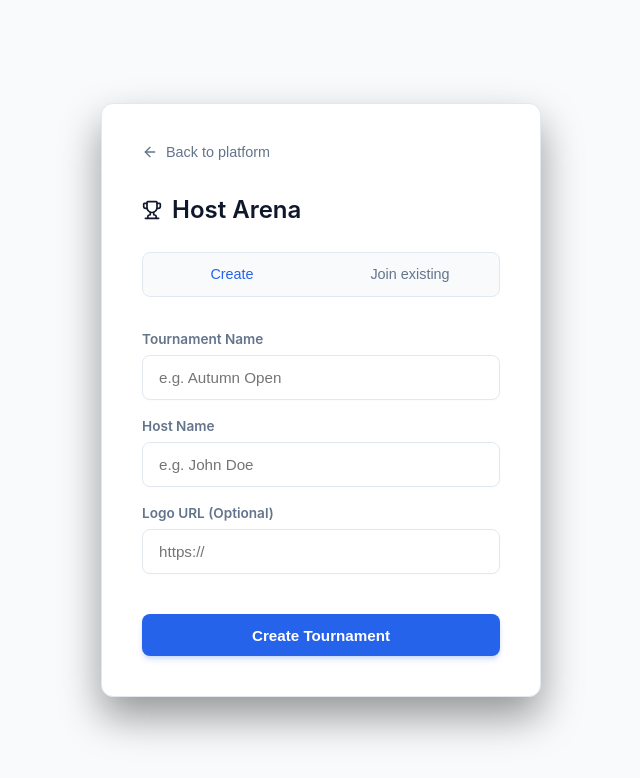
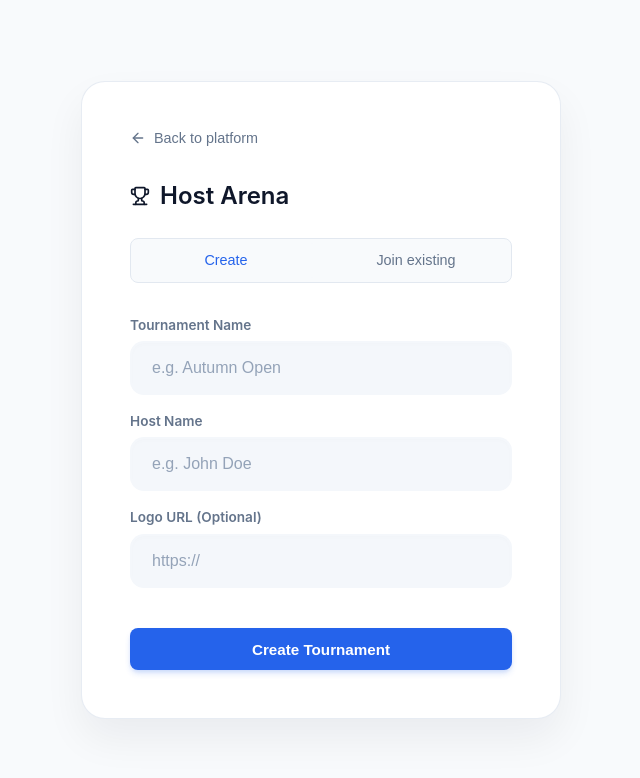
Before and after one commit to rajtilakchamlagain/BVEC_Chess, a React (Vite) app: page /chess-owner-entry in a window 1280 px wide. Shown: the top 778 px of the page, without its empty margins (319-959 px from the left). Built offline with nearby package versions, Linux system fonts and the light colour scheme.

Commit message:
style: overhaul cards and inputs to be uniquely styled, sleek, and premium

```diff
--- a/src/index.css
+++ b/src/index.css
@@ -74,22 +74,73 @@ body {
 
 /* Inputs & Buttons */
 .premium-input {
-  background: #ffffff;
-  border: 1px solid var(--border-color);
-  color: var(--text-main);
-  padding: 0.8rem 1rem;
-  border-radius: 8px;
-  font-size: 0.95rem;
+  background: #f4f7fb;
+  border: 2px solid transparent;
+  color: #0f172a;
+  padding: 1rem 1.25rem;
+  border-radius: 14px;
+  font-size: 1rem;
+  font-weight: 500;
   outline: none;
-  transition: all 0.2s ease;
+  transition: all 0.25s cubic-bezier(0.4, 0, 0.2, 1);
   width: 100%;
-  box-shadow: 0 1px 2px rgba(0,0,0,0.02);
+  box-shadow: inset 0 2px 4px rgba(0,0,0,0.01);
 }
 
 .premium-input:focus {
+  background: #ffffff;
   border-color: var(--primary);
-  box-shadow: 0 0 0 3px rgba(37, 99, 235, 0.15);
+  box-shadow: 0 4px 12px rgba(37, 99, 235, 0.12), inset 0 2px 4px rgba(0,0,0,0.01);
 }
+.premium-input::placeholder {
+  color: #94a3b8;
+  font-weight: 400;
+}
+
+.premium-card {
+  background: #ffffff;
+  padding: 2.5rem;
+  border-radius: 20px;
+  border: 1px solid rgba(226, 232, 240, 0.8);
+  box-shadow: 0 10px 30px rgba(15, 23, 42, 0.04);
+  transition: all 0.3s cubic-bezier(0.4, 0, 0.2, 1);
+  cursor: pointer;
+  position: relative;
+  overflow: hidden;
+}
+
+.premium-card:hover {
+  transform: translateY(-5px);
+  border-color: rgba(37, 99, 235, 0.3);
+  box-shadow: 0 20px 40px rgba(37, 99, 235, 0.08);
+}
+
+.premium-card-icon {
+  background: linear-gradient(135deg, var(--primary), #3b82f6);
+  width: 56px;
+  height: 56px;
+  border-radius: 16px;
+  display: flex;
+  align-items: center;
+  justify-content: center;
+  margin-bottom: 1.5rem;
+  box-shadow: 0 8px 16px rgba(37, 99, 235, 0.2);
+}
+
+.premium-card-icon svg {
+  color: #ffffff;
+}
+
+.entry-container {
+  width: 100%;
+  max-width: 480px;
+  padding: 3rem;
+  background: #ffffff;
+  border-radius: 24px;
+  border: 1px solid rgba(226, 232, 240, 0.8);
+  box-shadow: 0 20px 40px rgba(15, 23, 42, 0.06);
+}
+
 
 .input-group {
   display: flex;
--- a/src/pages/ChessOwnerEntry.jsx
+++ b/src/pages/ChessOwnerEntry.jsx
@@ -64,7 +64,7 @@ export default function ChessOwnerEntry() {
 
   return (
     <div style={{ background: 'var(--bg-color)', color: 'var(--text-main)', minHeight: '100vh', display: 'flex', alignItems: 'center', justifyContent: 'center' }}>
-      <div style={{ width: '100%', maxWidth: '440px', padding: '2.5rem', background: 'var(--panel-bg)', borderRadius: '12px', border: '1px solid var(--border-color)', boxShadow: '0 20px 40px rgba(0,0,0,0.4)' }}>
+      <div className="entry-container">
 
         <button onClick={() => navigate('/')} style={{ background: 'none', border: 'none', color: 'var(--text-muted)', cursor: 'pointer', display: 'flex', alignItems: 'center', gap: '8px', marginBottom: '2rem', fontSize: '0.9rem', fontWeight: '500' }}>
           <ArrowLeft size={16} /> Back to platform
@@ -143,7 +143,7 @@ export default function ChessOwnerEntry() {
                     type="text"
                     className="premium-input"
                     placeholder="XXXXXX"
-                    style={{ textTransform: 'uppercase', letterSpacing: '4px', textAlign: 'center', fontSize: '1.1rem', padding: '1rem' }}
+                    style={{ textTransform: 'uppercase', letterSpacing: '2px', textAlign: 'center', fontSize: '1.1rem', padding: '1rem' }}
                     value={generatedCodes.host}
                     onChange={e => setGeneratedCodes({...generatedCodes, host: e.target.value.toUpperCase()})}
                   />
--- a/src/pages/ChessPlayerEntry.jsx
+++ b/src/pages/ChessPlayerEntry.jsx
@@ -114,7 +114,7 @@ export default function ChessPlayerEntry() {
                 type="text"
                 className="premium-input"
                 placeholder="Enter 6-character code"
-                style={{ textTransform: 'uppercase', letterSpacing: '4px', textAlign: 'center', fontSize: '1.1rem', padding: '1rem' }}
+                style={{ textTransform: 'uppercase', letterSpacing: '2px', textAlign: 'center', fontSize: '1.1rem', padding: '1rem' }}
                 value={roomCode}
                 onChange={e => setRoomCode(e.target.value.toUpperCase())}
               />
--- a/src/pages/ChessViewerEntry.jsx
+++ b/src/pages/ChessViewerEntry.jsx
@@ -59,7 +59,7 @@ export default function ChessViewerEntry() {
 
   return (
     <div style={{ background: 'var(--bg-color)', color: 'var(--text-main)', minHeight: '100vh', display: 'flex', alignItems: 'center', justifyContent: 'center' }}>
-      <div style={{ width: '100%', maxWidth: '440px', padding: '2.5rem', background: 'var(--panel-bg)', borderRadius: '12px', border: '1px solid var(--border-color)', boxShadow: '0 20px 40px rgba(0,0,0,0.4)' }}>
+      <div className="entry-container">
 
         <button onClick={() => navigate('/')} style={{ background: 'none', border: 'none', color: 'var(--text-muted)', cursor: 'pointer', display: 'flex', alignItems: 'center', gap: '8px', marginBottom: '2rem', fontSize: '0.9rem', fontWeight: '500' }}>
           <ArrowLeft size={16} /> Back to platform
@@ -83,7 +83,7 @@ export default function ChessViewerEntry() {
               type="text"
               className="premium-input"
               placeholder="Enter 6-digit code"
-              style={{ textTransform: 'uppercase', letterSpacing: '4px', textAlign: 'center', fontSize: '1.1rem', padding: '1rem' }}
+              style={{ textTransform: 'uppercase', letterSpacing: '2px', textAlign: 'center', fontSize: '1.1rem', padding: '1rem' }}
               value={roomCode}
               onChange={e => setRoomCode(e.target.value.toUpperCase())}
               onKeyDown={e => e.key === 'Enter' && handleJoin()}
--- a/src/pages/LandingPage.jsx
+++ b/src/pages/LandingPage.jsx
@@ -86,12 +86,11 @@ export default function LandingPage() {
 
           {/* Card 1 */}
           <motion.div
-            whileHover={{ y: -6, boxShadow: '0 20px 40px rgba(0,0,0,0.08)', borderColor: 'var(--primary)' }}
-            style={{ background: 'var(--panel-bg)', padding: '2.5rem', borderRadius: '12px', border: '1px solid var(--border-color)', width: '300px', textAlign: 'left', cursor: 'pointer', transition: 'all 0.2s ease-in-out', boxShadow: '0 2px 8px rgba(0,0,0,0.04)' }}
+            className="premium-card"
             onClick={() => navigate('/chess-owner-entry')}
           >
-            <div style={{ background: 'var(--bg-color)', border: '1px solid var(--border-color)', width: '60px', height: '60px', borderRadius: '12px', display: 'flex', alignItems: 'center', justifyContent: 'center', marginBottom: '1.5rem' }}>
-              <ShieldCheck size={30} color="var(--primary)" />
+            <div className="premium-card-icon">
+              <ShieldCheck size={28} />
             </div>
             <h3 style={{ fontSize: '1.25rem', color: 'var(--text-main)', marginBottom: '0.5rem', fontWeight: '700' }}>Host Dashboard</h3>
             <p style={{ color: 'var(--text-muted)', marginBottom: '1.5rem', fontSize: '1rem', lineHeight: '1.5' }}>Create a tournament, manage pairings, and update live results.</p>
@@ -102,12 +101,11 @@ export default function LandingPage() {
 
           {/* Card 2 */}
           <motion.div
-            whileHover={{ y: -6, boxShadow: '0 20px 40px rgba(0,0,0,0.08)', borderColor: 'var(--primary)' }}
-            style={{ background: 'var(--panel-bg)', padding: '2.5rem', borderRadius: '12px', border: '1px solid var(--border-color)', width: '300px', textAlign: 'left', cursor: 'pointer', transition: 'all 0.2s ease-in-out', boxShadow: '0 2px 8px rgba(0,0,0,0.04)' }}
+            className="premium-card"
             onClick={() => navigate('/chess-player-entry')}
           >
-            <div style={{ background: 'var(--bg-color)', border: '1px solid var(--border-color)', width: '60px', height: '60px', borderRadius: '12px', display: 'flex', alignItems: 'center', justifyContent: 'center', marginBottom: '1.5rem' }}>
-              <Users size={30} color="var(--primary)" />
+            <div className="premium-card-icon">
+              <Users size={28} />
             </div>
             <h3 style={{ fontSize: '1.25rem', color: 'var(--text-main)', marginBottom: '0.5rem', fontWeight: '700' }}>Player Registration</h3>
             <p style={{ color: 'var(--text-muted)', marginBottom: '1.5rem', fontSize: '1rem', lineHeight: '1.5' }}>Enter your details to join an active tournament lobby.</p>
```
